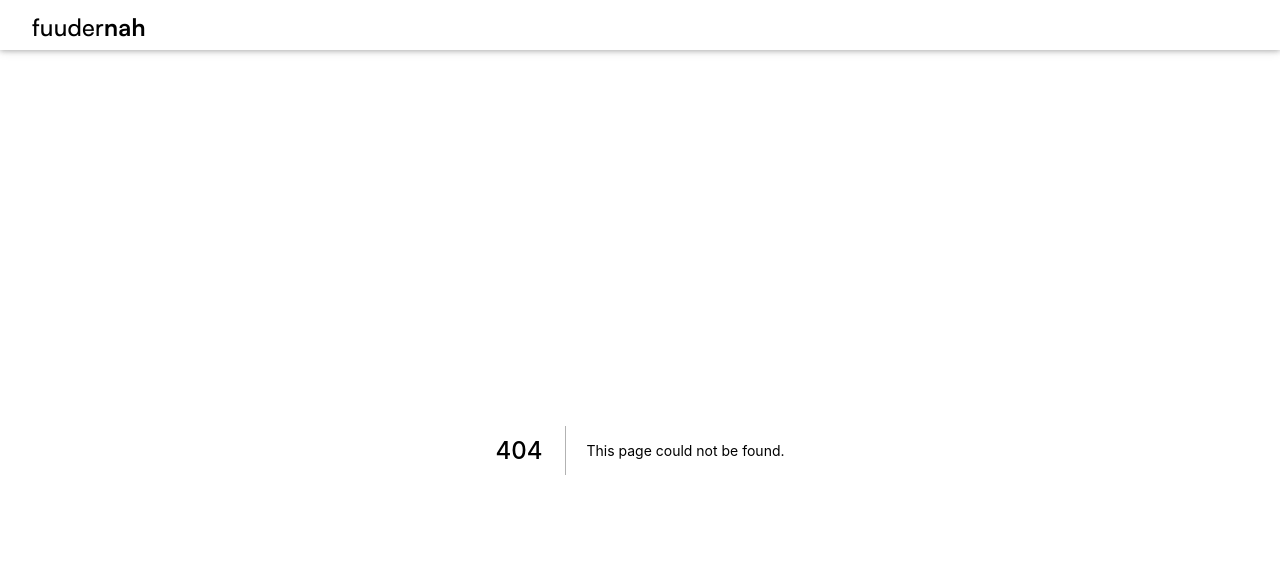
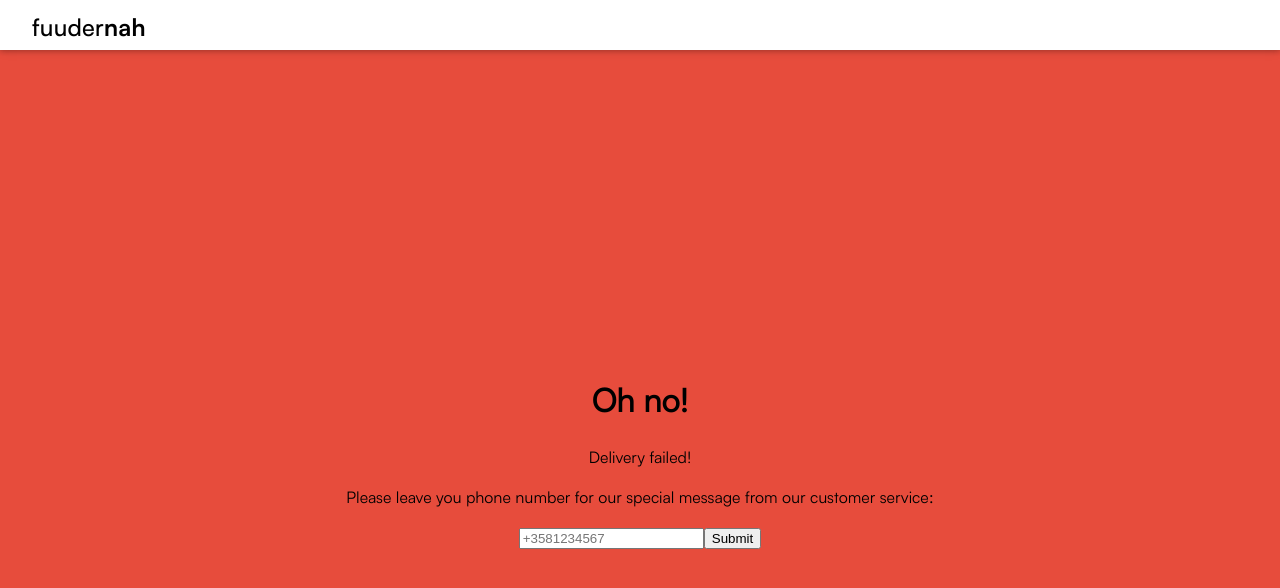
Before and after one commit to Team-Tarant/stupidhack-2021, a Next.js app in the folder foodernah-frontend/: page /failed in a window 1280 px wide. Before the commit this address had no page. Shown: the top 588 px of the page. Built offline with nearby package versions, Linux system fonts and the light colour scheme.

Commit message:
lägg till felsida

```diff
--- /dev/null
+++ b/foodernah-frontend/components/Failure.module.css
@@ -0,0 +1,10 @@
+.container {
+  background-color: #e74c3c;
+  width: 100vw;
+  height: 100vh;
+  display: flex;
+  justify-content: center;
+  align-items: center;
+  text-align: center;
+
+}
--- /dev/null
+++ b/foodernah-frontend/components/Failure.tsx
@@ -0,0 +1,23 @@
+import { useState } from 'react';
+import styles from './Failure.module.css';
+
+const Failure = () => {
+  const [phoneNumber, setPhoneNumber] = useState<string>('')
+  const handleSubmit = (e: React.FormEvent<HTMLFormElement>) => {
+    e.preventDefault()
+    // do something here
+  }
+  return <div className={styles.container}>
+    <div>
+    <h1>Oh no!</h1>
+    <p>Delivery failed!</p>
+    <p>Please leave you phone number for our special message from our customer service:</p>
+    <form onSubmit={handleSubmit}>
+    <input onChange={(e) => setPhoneNumber(e.target.value)} type="tel" placeholder={'+3581234567'} value={phoneNumber} />
+    <input type="submit" />
+    </form>
+    </div>
+  </div>
+}
+
+export default Failure
--- /dev/null
+++ b/foodernah-frontend/pages/failed.tsx
@@ -0,0 +1,9 @@
+import Failure from '../components/Failure'
+
+const FailedPage = () => {
+  return (
+    <Failure />
+  )
+}
+
+export default FailedPage
```
